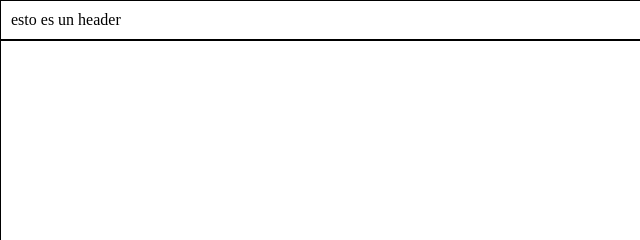
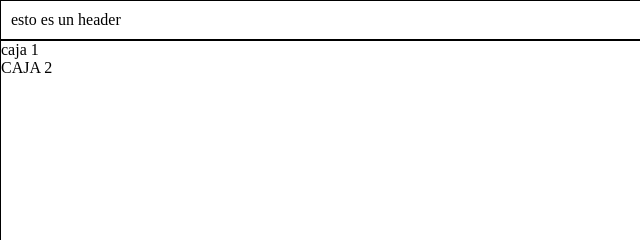
Before and after one commit to refgar/Bedu-Checkpoint-1, a plain HTML site: page index.html in a window 1280 px wide. Shown: the top 240 px of the page, 0-640 px from the left. Drawn offline with Linux system fonts and the light colour scheme.

Commit message:
le meti dos cajitas

```diff
--- a/index.html
+++ b/index.html
@@ -33,7 +33,11 @@
 
     <header>esto es un header</header>
     <main>
-      <section class="section1"></section>
+      <section class="section1">
+        <div>caja 1</div>
+        <div> CAJA 2</div>
+      </section>
+
       <section class="section2"></section>
       <section class="section3"></section>
       <section class="section4"></section>
```
